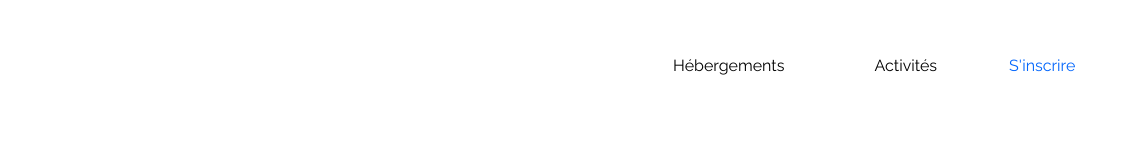
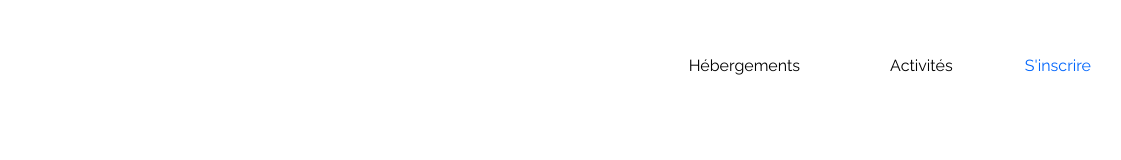
Before and after one commit to orianne-dev/OrianneRoussel_2_30032021, a plain HTML site: page reservia.html in a window 1280 px wide. Shown: the full height of the page, 159-1280 px from the left. Drawn offline with Linux system fonts and the light colour scheme.

Commit message:
modif header

```diff
--- a/reservia.css
+++ b/reservia.css
@@ -24,18 +24,15 @@ ol, ul {
 /* header*/
 
 header {
+    height: 100px;
+    width: 1200;
     display: grid;
-    grid-template-columns: 1fr 40%;
+    grid-template-columns: 1fr 1fr;
     grid-template-rows:100px;
     gap: 0px 0px;
     grid-template-areas:
       "logo_reservia nav_inscription";
   }
-
-header {
-    height: 100px;
-
-}
 
 .logo_reservia {
     grid-area: logo_reservia;
@@ -51,9 +48,11 @@ header {
 .nav_inscription {
     grid-area: nav_inscription;
     display: flex;
+    justify-content: flex-end;
     flex-wrap: nowrap;
-    padding: 40px 10px;
-    margin-right: 10px;
+     padding: 40px 0px;
+    margin-right: 0px;
+    margin-left: 50px;
 }
 
 .inscription  {
```
